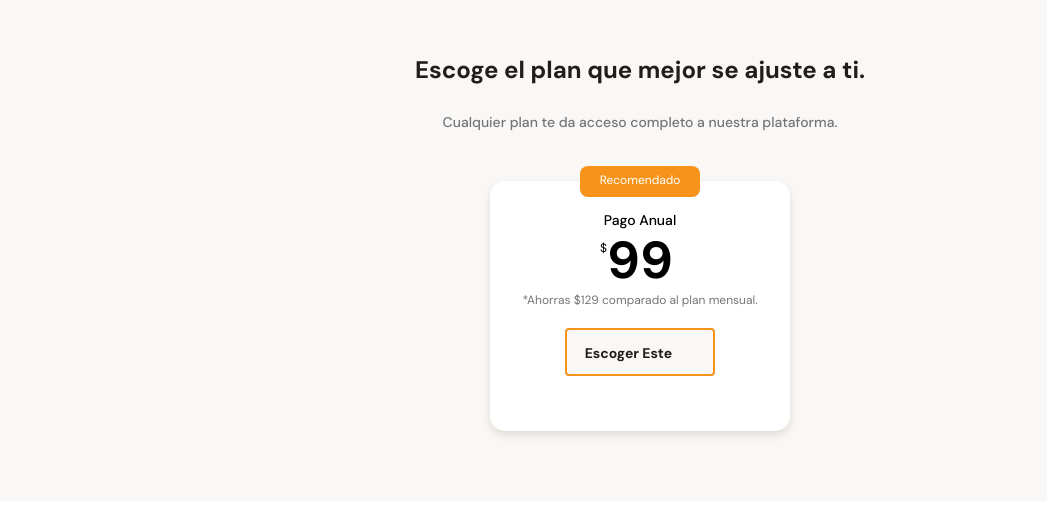
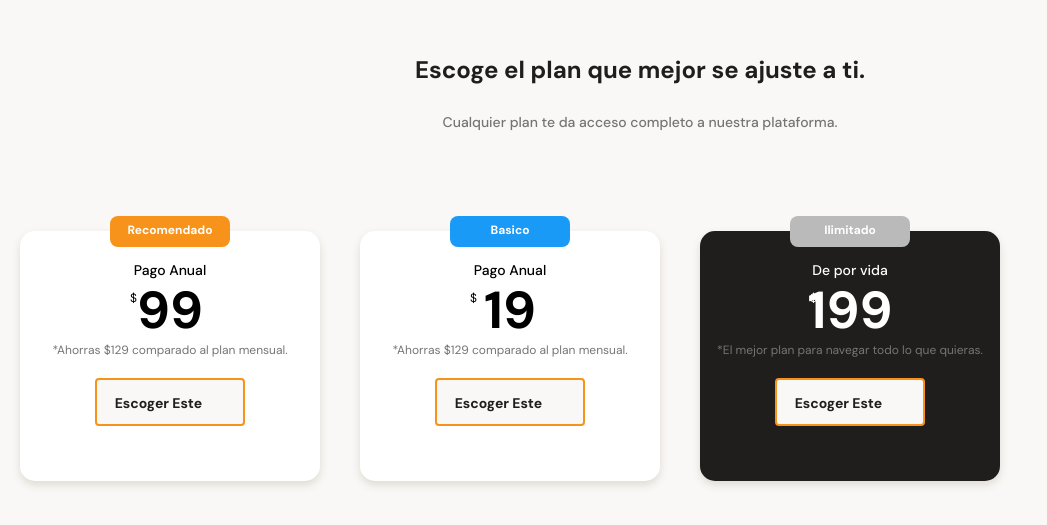
Before and after one commit to Emmanuelcik/MobileFirst, a plain HTML site: page index.html in a window 1280 px wide. Shown: the part 2383-2908 px from the top of the page, without its empty margins (0-1047 px from the left). Before the commit the page ends 2884 px from the top, so only its background shows below. Drawn offline with Linux system fonts and the light colour scheme.

Commit message:
Finalizada la parte de las tarjetas con scroll horizontal y sus estilos

```diff
--- a/css/styles.css
+++ b/css/styles.css
@@ -354,15 +354,25 @@ main{
 
 .plans-container--card{
     position: relative;
+    scroll-snap-align: center;
     width: 70%;
     min-width: 230px;
     max-width: 300px;
     height: 250px;
-    margin: 50px auto 0;
+    margin: 50px 20px 0;
     padding: 0 15px;
     background-color: var(--just-white);
     border-radius: 15px;
     box-shadow: 0 4px 8px rgba(89, 73, 30, 0.16);
+}
+.black-container{
+    background-color: var(--black);
+}
+.black-container .plan-card--title{
+    color: var(--just-white);
+}
+.black-container .plan-card--price{
+    color: var(--just-white);
 }
 .recomendado{
     position: absolute;
@@ -375,8 +385,14 @@ main{
     left: calc(50% - 60px);
     top: -15px;
     font-size: 1.2rem;
+    font-weight: 700;
 }
-
+.r2{
+    background-color: var(--secondary-blue);
+}
+.r3{
+    background-color: var(--grey);
+}
 .plan-card--title{
     padding-top: 30px;
     font-size: 1.4rem;
@@ -415,7 +431,6 @@ main{
     line-height: 1.8rem;
     color: var(--black);
     font-family: "DM Sans", sans-serif;
-
 }
 .plan-card--ca span{
     display: inline-block;
@@ -424,3 +439,10 @@ main{
     background-image: url("../assets/icons/orange-right-arrow.svg");
     vertical-align: text-bottom;
 }
+.plans-container--slider{
+    display: flex;
+    height: 316px;
+    overflow-x: scroll;
+    overscroll-behavior-x: contain;
+    scroll-snap-type: x proximity;
+}
--- a/index.html
+++ b/index.html
@@ -123,8 +123,29 @@
                         <button class="plan-card--ca">Escoger Este <span></span></button>
                     </div>
                 </article>
+
+                <article class="plans-container--card">
+                    <p class="recomendado r2">Basico</p>
+                    <div class="plan-info-container">
+                        <h3 class="plan-card--title">Pago Anual</h3>
+                        <p class="plan-card--price"> <span>$</span> 19</p>
+                        <p class="plan-card--saving">*Ahorras $129 comparado al plan mensual.</p>
+                        <button class="plan-card--ca">Escoger Este <span></span></button>
+                    </div>
+                </article>
+
+                <article class="plans-container--card black-container">
+                    <p class="recomendado r3">Ilimitado</p>
+                    <div class="plan-info-container">
+                        <h3 class="plan-card--title">De por vida</h3>
+                        <p class="plan-card--price"> <span>$</span> 199</p>
+                        <p class="plan-card--saving">*El mejor plan para navegar todo lo que quieras.</p>
+                        <button class="plan-card--ca">Escoger Este <span></span></button>
+                    </div>
+                </article>
             </section>
         </section>
+
     </main>
 
     <footer>
```
